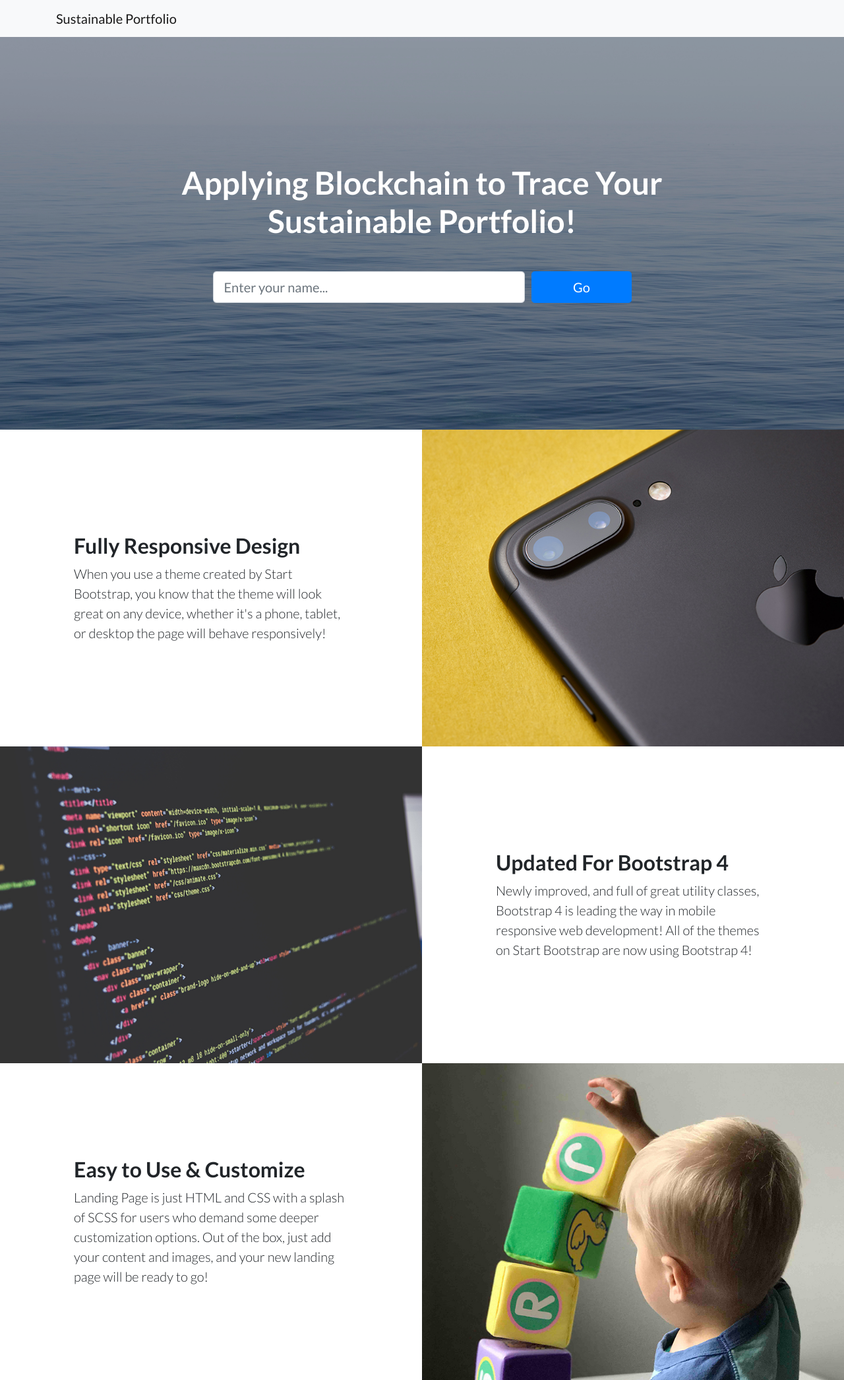
After one commit to pecu/deep-thought, a PHP site: page /tryto.php in a window 1280 px wide. The commit adds this page. Shown: the whole page at 66% size. Run offline with PHP 8.4, Linux system fonts and the light colour scheme.

Commit message:
first week, add search name result page

```diff
--- /dev/null
+++ b/phpinfo.php
@@ -0,0 +1 @@
+<?php phpinfo( ); ?>
--- /dev/null
+++ b/tryto.php
@@ -0,0 +1,229 @@
+<!DOCTYPE html>
+<html lang="en">
+
+<head>
+
+  <meta charset="utf-8">
+  <meta name="viewport" content="width=device-width, initial-scale=1, shrink-to-fit=no">
+  <meta name="description" content="">
+  <meta name="author" content="">
+
+  <title>Sustainable portfolio</title>
+
+  <!-- Bootstrap core CSS -->
+  <link href="vendor/bootstrap/css/bootstrap.min.css" rel="stylesheet">
+
+  <!-- Custom fonts for this template -->
+  <link href="vendor/fontawesome-free/css/all.min.css" rel="stylesheet">
+  <link href="vendor/simple-line-icons/css/simple-line-icons.css" rel="stylesheet" type="text/css">
+  <link href="https://fonts.googleapis.com/css?family=Lato:300,400,700,300italic,400italic,700italic" rel="stylesheet" type="text/css">
+
+  <!-- Custom styles for this template -->
+  <link href="css/landing-page.min.css" rel="stylesheet">
+</head>
+
+<body>
+
+  <!-- Navigation -->
+  <nav class="navbar navbar-light bg-light static-top">
+    <div class="container">
+      <a class="navbar-brand" href="index.php">Sustainable Portfolio</a>
+      <!--<a class="btn btn-primary" href="#">Sign In</a>-->
+    </div>
+  </nav>
+
+  <!-- Masthead -->
+  <header class="masthead text-white text-center">
+    <div class="overlay"></div>
+    <div class="container">
+      <div class="row">
+        <div class="col-xl-9 mx-auto">
+          <h1 class="mb-5">Applying Blockchain to Trace Your Sustainable Portfolio!</h1>
+        </div>
+        <div class="col-md-10 col-lg-8 col-xl-7 mx-auto">
+          <form action="searchresultpage/index.php" method="POST"> <!--action="" method = "POST"-->
+            <div class="form-row">
+              <div class="col-12 col-md-9 mb-2 mb-md-0">
+                <input type="text" name="name" class="form-control form-control-lg" placeholder="Enter your name...">
+              </div>
+              <div class="col-12 col-md-3">
+                <button type="text" class="btn btn-block btn-lg btn-primary" data-toggle = "collapse" href="#collapsedev">Go</button>
+              </div>
+            </div>
+          </form>
+        </div>
+      </div>
+    </div>
+  </header>
+
+  <!-- Icons Grid -->
+  <!--<section class="features-icons bg-light text-center">
+    <div class="container">
+      <div class="row">
+        <div class="col-lg-4">
+          <div class="features-icons-item mx-auto mb-5 mb-lg-0 mb-lg-3">
+            <div class="features-icons-icon d-flex">
+              <i class="icon-screen-desktop m-auto text-primary"></i>
+            </div>
+            <h3>Fully Responsive</h3>
+            <p class="lead mb-0">This theme will look great on any device, no matter the size!</p>
+          </div>
+        </div>
+        <div class="col-lg-4">
+          <div class="features-icons-item mx-auto mb-5 mb-lg-0 mb-lg-3">
+            <div class="features-icons-icon d-flex">
+              <i class="icon-layers m-auto text-primary"></i>
+            </div>
+            <h3>Bootstrap 4 Ready</h3>
+            <p class="lead mb-0">Featuring the latest build of the new Bootstrap 4 framework!</p>
+          </div>
+        </div>
+        <div class="col-lg-4">
+          <div class="features-icons-item mx-auto mb-0 mb-lg-3">
+            <div class="features-icons-icon d-flex">
+              <i class="icon-check m-auto text-primary"></i>
+            </div>
+            <h3>Easy to Use</h3>
+            <p class="lead mb-0">Ready to use with your own content, or customize the source files!</p>
+          </div>
+        </div>
+      </div>
+    </div>
+  </section>-->
+
+  <!-- Image Showcases -->
+  <section class="showcase" id="collapsedev">
+    <div class="container-fluid p-0">
+      <div class="row no-gutters">
+
+        <div class="col-lg-6 order-lg-2 text-white showcase-img" style="background-image: url('img/bg-showcase-1.jpg');"></div>
+        <div class="col-lg-6 order-lg-1 my-auto showcase-text">
+          <h2>Fully Responsive Design</h2>
+          <p class="lead mb-0">When you use a theme created by Start Bootstrap, you know that the theme will look great on any device, whether it's a phone, tablet, or desktop the page will behave responsively!</p>
+        </div>
+      </div>
+      <div class="row no-gutters">
+        <div class="col-lg-6 text-white showcase-img" style="background-image: url('img/bg-showcase-2.jpg');"></div>
+        <div class="col-lg-6 my-auto showcase-text">
+          <h2>Updated For Bootstrap 4</h2>
+          <p class="lead mb-0">Newly improved, and full of great utility classes, Bootstrap 4 is leading the way in mobile responsive web development! All of the themes on Start Bootstrap are now using Bootstrap 4!</p>
+        </div>
+      </div>
+      <div class="row no-gutters">
+        <div class="col-lg-6 order-lg-2 text-white showcase-img" style="background-image: url('img/bg-showcase-3.jpg');"></div>
+        <div class="col-lg-6 order-lg-1 my-auto showcase-text">
+          <h2>Easy to Use &amp; Customize</h2>
+          <p class="lead mb-0">Landing Page is just HTML and CSS with a splash of SCSS for users who demand some deeper customization options. Out of the box, just add your content and images, and your new landing page will be ready to go!</p>
+        </div>
+      </div>
+    </div>
+  </section>
+
+  <!-- Testimonials -->
+  <!--<section class="testimonials text-center bg-light">
+    <div class="container">
+      <h2 class="mb-5">What people are saying...</h2>
+      <div class="row">
+        <div class="col-lg-4">
+          <div class="testimonial-item mx-auto mb-5 mb-lg-0">
+            <img class="img-fluid rounded-circle mb-3" src="img/testimonials-1.jpg" alt="">
+            <h5>Margaret E.</h5>
+            <p class="font-weight-light mb-0">"This is fantastic! Thanks so much guys!"</p>
+          </div>
+        </div>
+        <div class="col-lg-4">
+          <div class="testimonial-item mx-auto mb-5 mb-lg-0">
+            <img class="img-fluid rounded-circle mb-3" src="img/testimonials-2.jpg" alt="">
+            <h5>Fred S.</h5>
+            <p class="font-weight-light mb-0">"Bootstrap is amazing. I've been using it to create lots of super nice landing pages."</p>
+          </div>
+        </div>
+        <div class="col-lg-4">
+          <div class="testimonial-item mx-auto mb-5 mb-lg-0">
+            <img class="img-fluid rounded-circle mb-3" src="img/testimonials-3.jpg" alt="">
+            <h5>Sarah W.</h5>
+            <p class="font-weight-light mb-0">"Thanks so much for making these free resources available to us!"</p>
+          </div>
+        </div>
+      </div>
+    </div>
+  </section>-->
+
+  <!-- Call to Action -->
+  <!--<section class="call-to-action text-white text-center">
+    <div class="overlay"></div>
+    <div class="container">
+      <div class="row">
+        <div class="col-xl-9 mx-auto">
+          <h2 class="mb-4">Ready to get started? Sign up now!</h2>
+        </div>
+        <div class="col-md-10 col-lg-8 col-xl-7 mx-auto">
+          <form>
+            <div class="form-row">
+              <div class="col-12 col-md-9 mb-2 mb-md-0">
+                <input type="email" class="form-control form-control-lg" placeholder="Enter your email...">
+              </div>
+              <div class="col-12 col-md-3">
+                <button type="submit" class="btn btn-block btn-lg btn-primary">Sign up!</button>
+              </div>
+            </div>
+          </form>
+        </div>
+      </div>
+    </div>
+  </section>-->
+
+  <!-- Footer -->
+  <!--<footer class="footer bg-light">
+    <div class="container">
+      <div class="row">
+        <div class="col-lg-6 h-100 text-center text-lg-left my-auto">
+          <ul class="list-inline mb-2">
+            <li class="list-inline-item">
+              <a href="#">About</a>
+            </li>
+            <li class="list-inline-item">&sdot;</li>
+            <li class="list-inline-item">
+              <a href="#">Contact</a>
+            </li>
+            <li class="list-inline-item">&sdot;</li>
+            <li class="list-inline-item">
+              <a href="#">Terms of Use</a>
+            </li>
+            <li class="list-inline-item">&sdot;</li>
+            <li class="list-inline-item">
+              <a href="#">Privacy Policy</a>
+            </li>
+          </ul>
+          <p class="text-muted small mb-4 mb-lg-0">&copy; Your Website 2019. All Rights Reserved.</p>
+        </div>
+        <div class="col-lg-6 h-100 text-center text-lg-right my-auto">
+          <ul class="list-inline mb-0">
+            <li class="list-inline-item mr-3">
+              <a href="#">
+                <i class="fab fa-facebook fa-2x fa-fw"></i>
+              </a>
+            </li>
+            <li class="list-inline-item mr-3">
+              <a href="#">
+                <i class="fab fa-twitter-square fa-2x fa-fw"></i>
+              </a>
+            </li>
+            <li class="list-inline-item">
+              <a href="#">
+                <i class="fab fa-instagram fa-2x fa-fw"></i>
+              </a>
+            </li>
+          </ul>
+        </div>
+      </div>
+    </div>
+  </footer>-->
+
+  <!-- Bootstrap core JavaScript -->
+  <!--<script src="vendor/jquery/jquery.min.js"></script>
+  <script src="vendor/bootstrap/js/bootstrap.bundle.min.js"></script>-->
+
+</body>
+
+</html>
```
Also changed, not shown: index.php (renamed from index.html, +6 -7 lines), indexori.php (added, +229 -0 lines), testforsql.php (added, +23 -0 lines), 1 other file.
